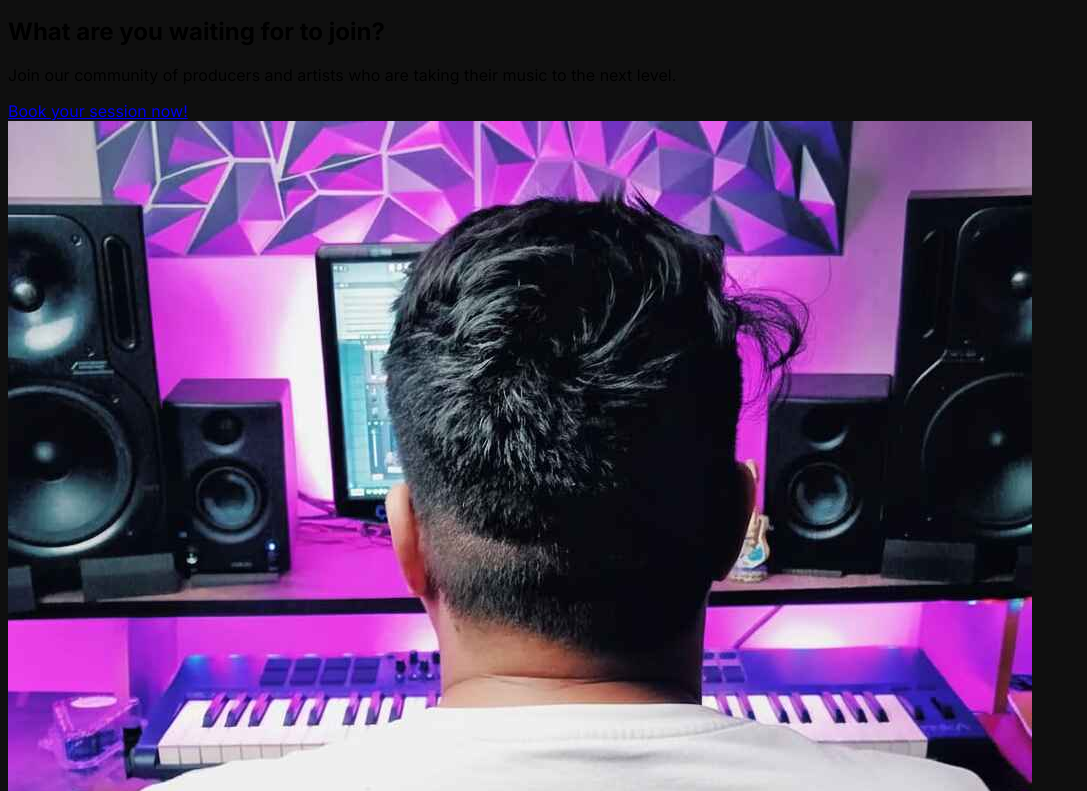
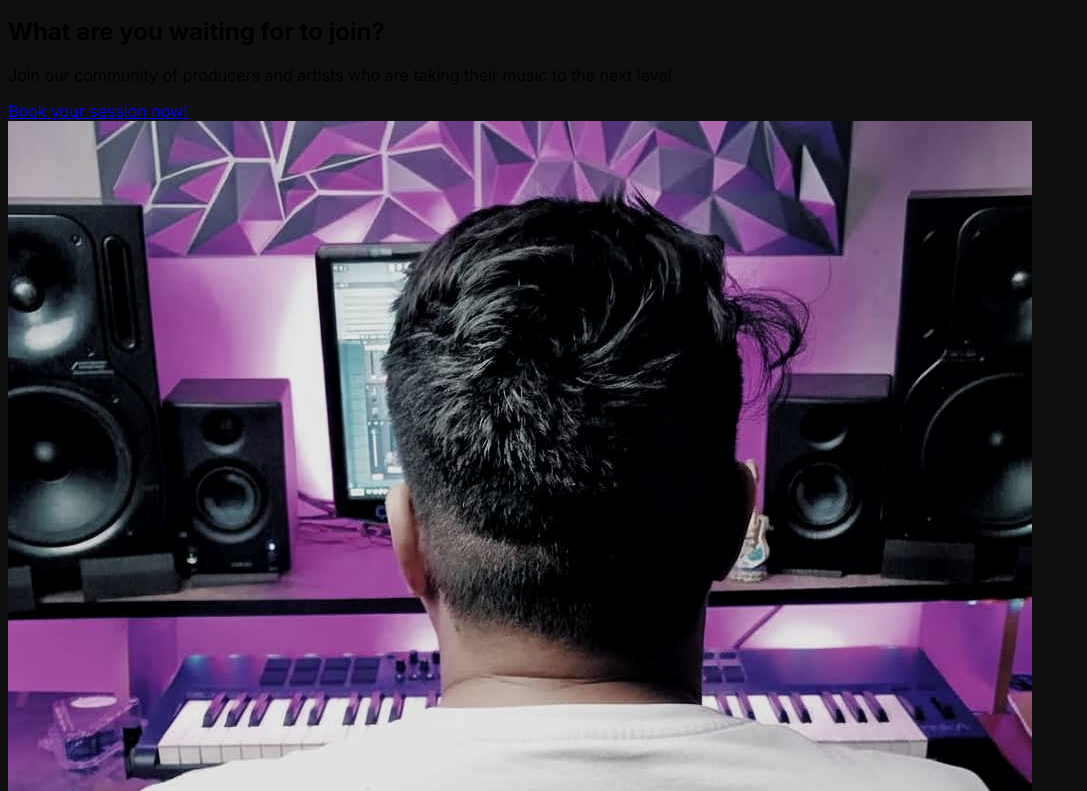
Before and after one commit to napobuilder/napbak.web, a website: page src/sessions/en.html in a window 1280 px wide. Shown: the part 10149-10940 px from the top of the page, without its empty margins (0-1087 px from the left). Drawn offline with Linux system fonts and the light colour scheme; no server answers.

Commit message:
feat: Apply indie filter to Napbak's photo

```diff
--- a/src/sessions/en.html
+++ b/src/sessions/en.html
@@ -534,6 +534,7 @@
             src="../assets/napbak_foto.jpg"
             alt="Napbak Music Producer"
             class="w-full h-full object-cover"
+            style="filter: grayscale(50%) contrast(110%) brightness(90%);"
           />
         </div>
       </div>
```
Also changed, not shown: src/sessions/index.html (+1 -0 lines).
